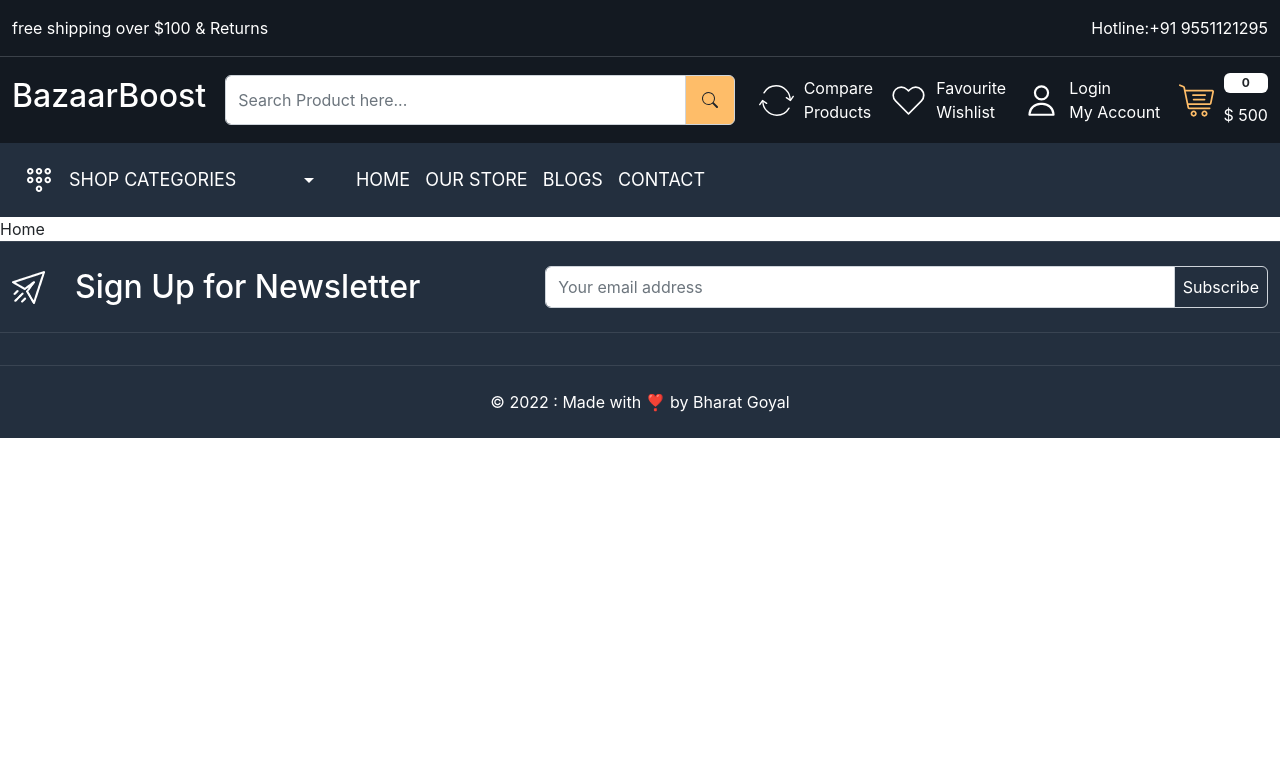
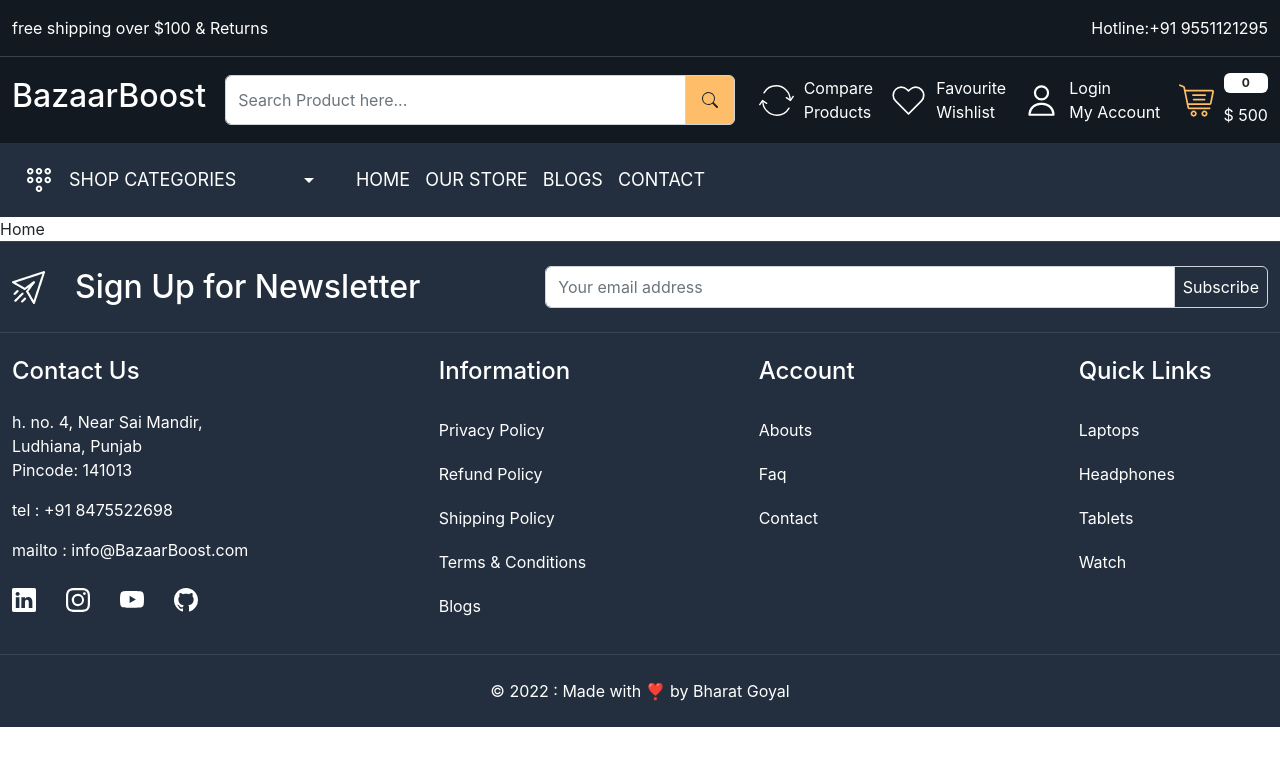
Before and after one commit to bharatgl/BazaarBoost, a React (Create React App) app: page / in a window 1280 px wide. Shown: the top 766 px of the page. Built offline with nearby package versions, Linux system fonts and the light colour scheme.

Commit message:
completed the footer section✅

```diff
--- a/src/components/Footer.js
+++ b/src/components/Footer.js
@@ -1,4 +1,6 @@
 import React from "react";
+import { Link } from "react-router-dom";
+import { BsLinkedin, BsGithub, BsYoutube, BsInstagram } from "react-icons/bs";
 
 const Footer = () => {
   return (
@@ -23,14 +25,83 @@
                   aria-describedby="basic-addon2"
                 />
                 <span className="input-group-text p-2" id="basic-addon2">
-                 Subscribe
+                  Subscribe
                 </span>
               </div>
             </div>
           </div>
         </div>
       </footer>
-      <footer className="py-3"></footer>
+      <footer className="py-4">
+        <div className="container-xxl">
+          <div className="row">
+            <div className="col-4">
+              <h4 className="text-white  mb-4">Contact Us</h4>
+              <div>
+                <address className="text-white fs-6">
+                  h. no. 4, Near Sai Mandir,
+                  <br /> Ludhiana, Punjab <br />
+                  Pincode: 141013
+                </address>
+                <a
+                  href="tel:+91 8475522698"
+                  className="mt-3 d-block mb-1 text-white"
+                >
+                  tel : +91 8475522698
+                </a>
+                <a
+                  href="mailto:info@BazaarBoost.com"
+                  className="mt-3 d-block mb-0 text-white"
+                >
+                  mailto : info@BazaarBoost.com
+                </a>
+                <div className="socila-icons d-flex align-items-center gap-30 mt-4">
+                  <a className="text-white" href="https://www.linkedin.com/in/bharatgl/">
+                    <BsLinkedin className="fs-4"/>
+                  </a>
+                  <a className="text-white" href="https://www.instagram.com/thelifeofbharatgl">
+                    <BsInstagram className="fs-4"/>
+                  </a>
+                  <a className="text-white" href="https://www.youtube.com/@bharatgl">
+                    <BsYoutube className="fs-4"/>
+                  </a>
+                  <a className="text-white" href="https://github.com/bharatgl">
+                    <BsGithub className="fs-4"/>
+                  </a>
+                </div>
+              </div>
+            </div>
+            <div className="col-3">
+              <h4 className="text-white  mb-4">Information</h4>
+              <div className="footer-links d-flex flex-column">
+                <Link className="text-white py-2 mb-1">Privacy Policy</Link>
+                <Link className="text-white py-2 mb-1">Refund Policy</Link>
+                <Link className="text-white py-2 mb-1">Shipping Policy</Link>
+                <Link className="text-white py-2 mb-1">Terms & Conditions</Link>
+                <Link className="text-white py-2 mb-1">Blogs</Link>
+              </div>{" "}
+              <div></div>
+            </div>
+            <div className="col-3">
+              <h4 className="text-white  mb-4">Account</h4>
+              <div className="footer-links d-flex flex-column">
+                <Link className="text-white py-2 mb-1">Abouts</Link>
+                <Link className="text-white py-2 mb-1">Faq</Link>
+                <Link className="text-white py-2 mb-1">Contact</Link>
+              </div>
+            </div>
+            <div className="col-2">
+              <h4 className="text-white  mb-4">Quick Links</h4>
+              <div className="footer-links d-flex flex-column">
+                <Link className="text-white py-2 mb-1">Laptops</Link>
+                <Link className="text-white py-2 mb-1">Headphones</Link>
+                <Link className="text-white py-2 mb-1">Tablets</Link>
+                <Link className="text-white py-2 mb-1">Watch</Link>
+              </div>
+            </div>
+          </div>
+        </div>
+      </footer>
       <footer className="py-4">
         <div className="container-xxl">
           <div className="row">
```
